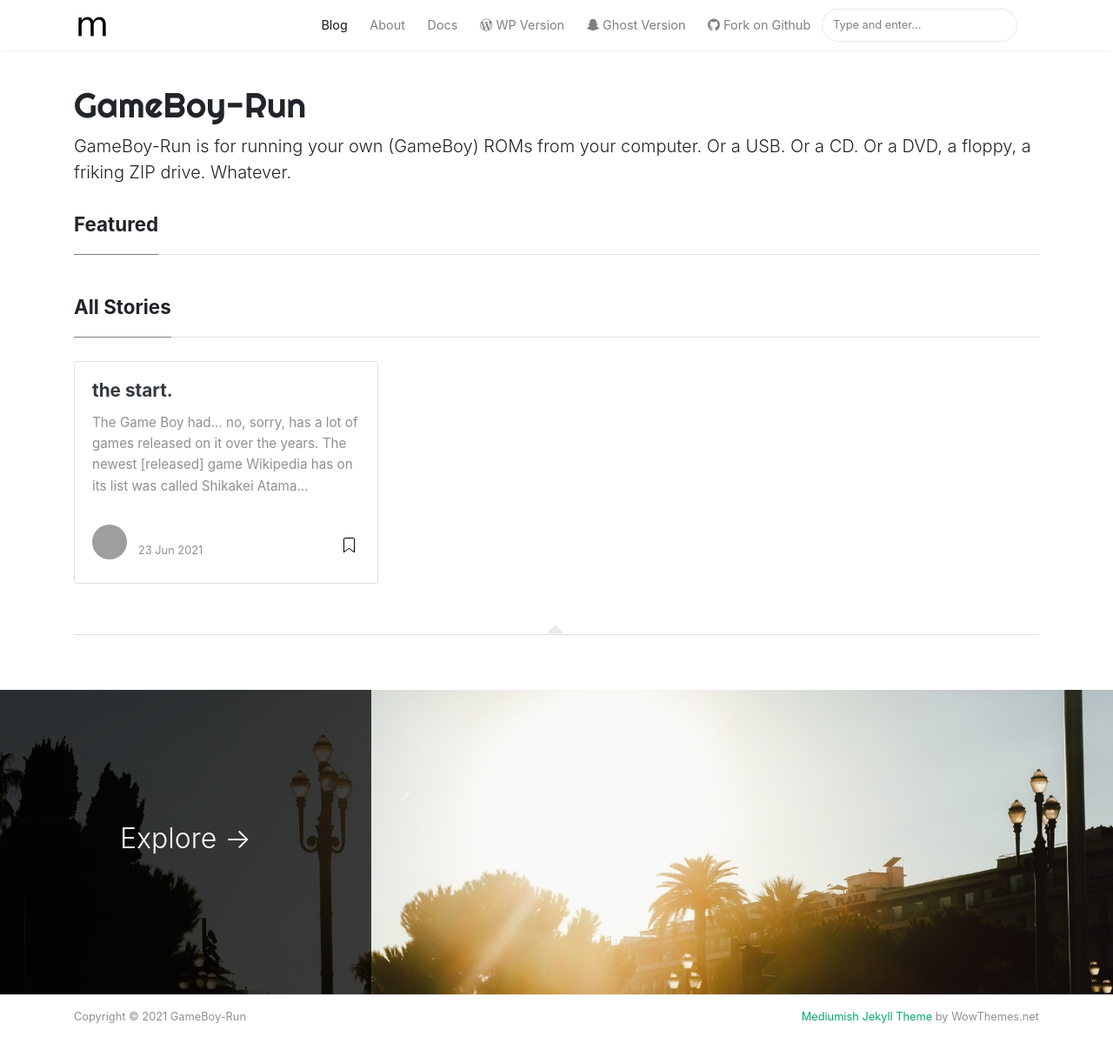
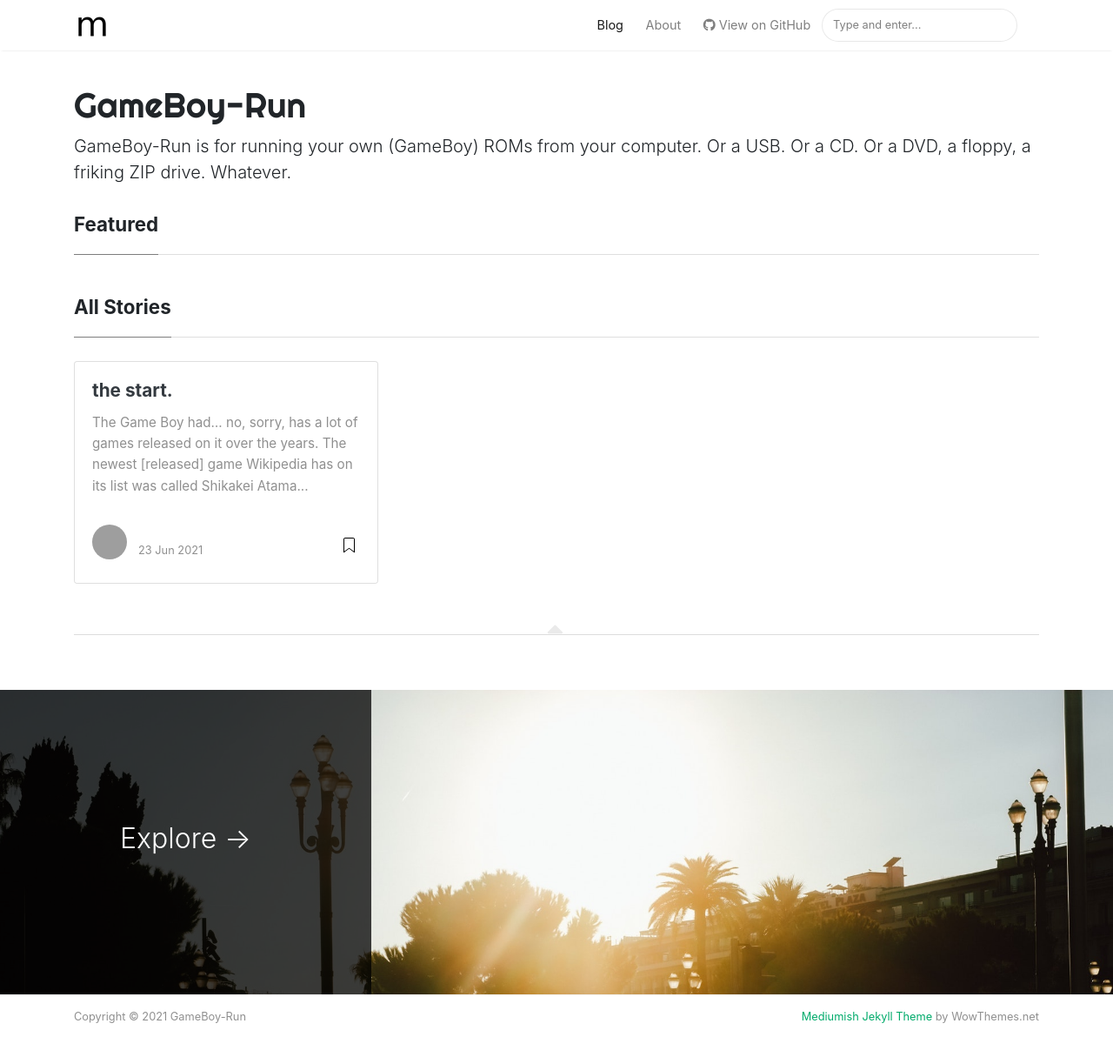
Before and after one commit to byemc/GameBoy-Run, a Jekyll site: the page built from docs/index.html, in a window 1280 px wide and 1252 px high. Shown: the top 1215 px of the window at 87% size. Built offline with Jekyll 4.4.1, drawn with Linux system fonts in a browser that asks for light colours; nearby versions of some CDN libraries; the list of posts is cut into pages by our own code; grey boxes are pictures that could not be loaded.

Commit message:
Update default.html

```diff
--- a/docs/_layouts/default.html
+++ b/docs/_layouts/default.html
@@ -76,19 +76,7 @@
                 </li>
 
                 <li class="nav-item">
-                <a target="_blank" class="nav-link" href="https://bootstrapstarter.com/bootstrap-templates/template-mediumish-bootstrap-jekyll/"> Docs</a>
-                </li>
-
-                <li class="nav-item">
-                <a target="_blank" class="nav-link" href="https://www.wowthemes.net/themes/mediumish-wordpress/"><i class="fab fa-wordpress-simple"></i> WP Version</a>
-                </li>
-
-                <li class="nav-item">
-                <a target="_blank" class="nav-link" href="https://www.wowthemes.net/themes/mediumish-ghost/"><i class="fab fa-snapchat-ghost"></i> Ghost Version</a>
-                </li>
-
-                <li class="nav-item">
-                <a target="_blank" class="nav-link" href="https://github.com/wowthemesnet/mediumish-theme-jekyll"><i class="fab fa-github"></i> Fork on Github</a>
+                <a target="_blank" class="nav-link" href="https://github.com/ByeMC/GameBoy-Run"><i class="fab fa-github"></i> View on GitHub</a>
                 </li>
 
                 {% include search-lunr.html %}
```
